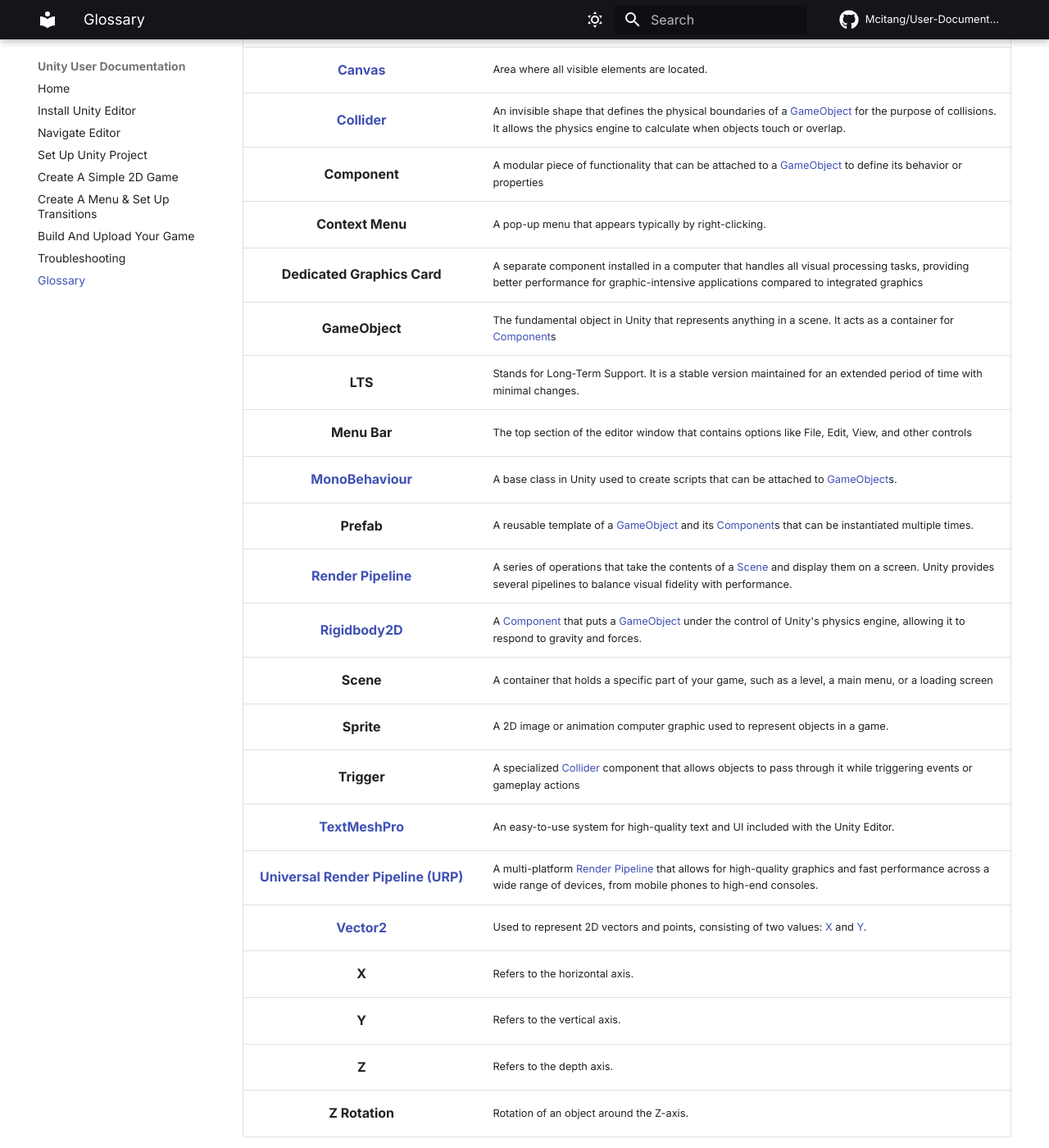
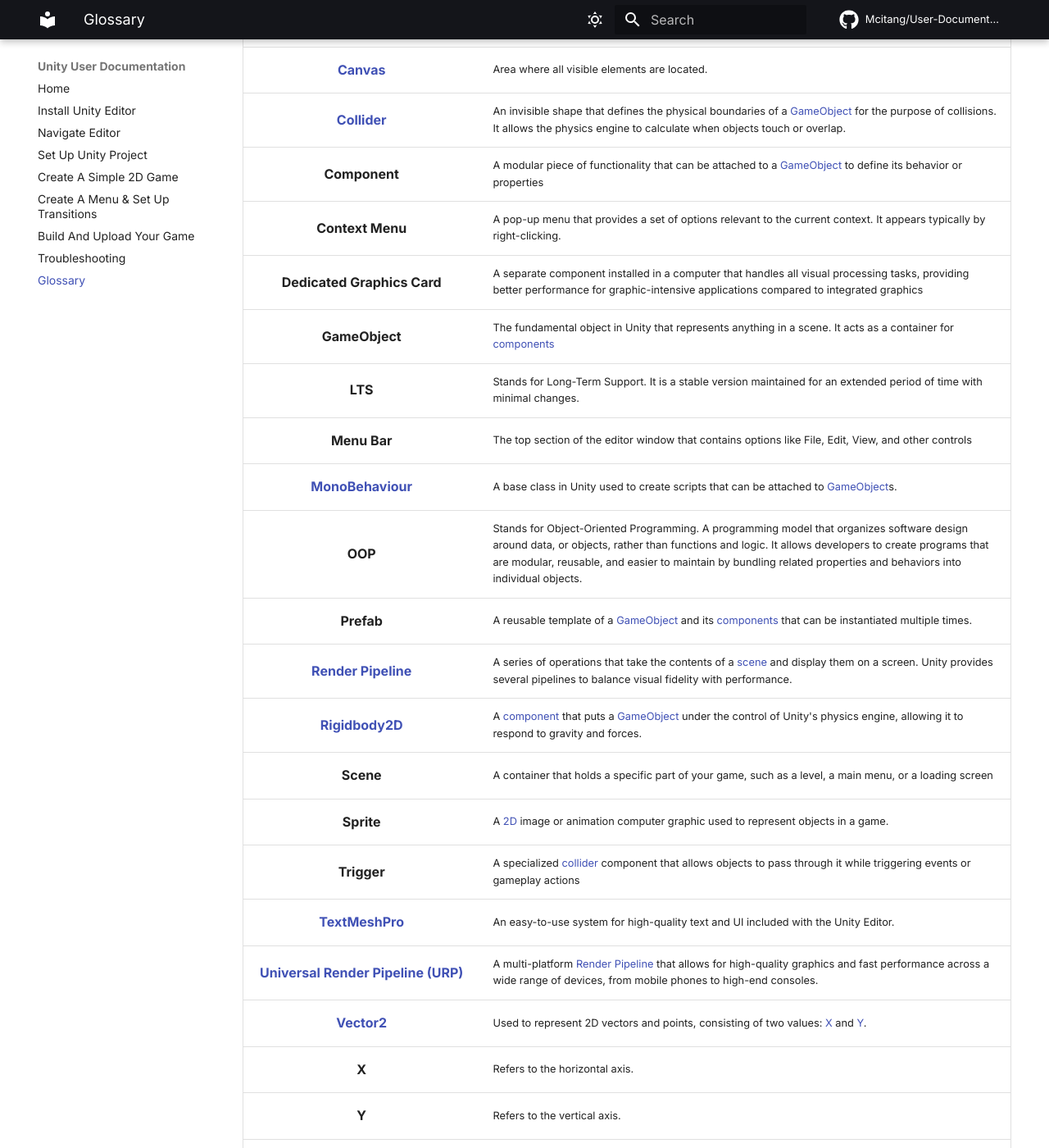
Before and after one commit to Mcitang/User-Documentation, an MkDocs documentation site: the page built from docs/glossary.md, in a window 1280 px wide and 1400 px high, scrolled down 357 px. Shown: the whole window at 82% size. Built offline with MkDocs 1.6.1 and Material for MkDocs 9.7.7, drawn with Linux system fonts in a browser that asks for light colours; comment, search, counter and statistics services are not loaded.

Commit message:
Link glossary terms together

```diff
--- a/docs/glossary.md
+++ b/docs/glossary.md
@@ -8,18 +8,19 @@
 | [Canvas][canvas-url] { #canvas }      |   Area where all visible elements are located.    |
 | [Collider][collider-url] { #collider }        |   An invisible shape that defines the physical boundaries of a [GameObject](#gameobject) for the purpose of collisions. It allows the physics engine to calculate when objects touch or overlap.      |
 | Component { #component }      |   A modular piece of functionality that can be attached to a [GameObject](#gameobject) to define its behavior or properties   |
-| Context Menu { #context-menu }        |   A pop-up menu that appears typically by right-clicking.     |
-| Dedicated Graphics Card { #dedicated-graphics-card }      |   A separate component installed in a computer that handles all visual processing tasks, providing better performance for graphic-intensive applications compared to integrated graphics      |
-| GameObject { #gameobject }        |   The fundamental object in Unity that represents anything in a scene. It acts as a container for [Component](#component)s        |
+| Context Menu { #context-menu }        |   A pop-up menu that provides a set of options relevant to the current context. It appears typically by right-clicking.   |
+| Dedicated Graphics Card { #dedicated-graphics-card }      |   A separate component installed in a computer that handles all visual processing tasks, providing better performance for graphic-intensive applications compared to integrated graphics  |
+| GameObject { #gameobject }        |   The fundamental object in Unity that represents anything in a scene. It acts as a container for [components](#component)    |
 | LTS { #lts }      |   Stands for Long-Term Support. It is a stable version maintained for an extended period of time with minimal changes.    |
 | Menu Bar { #menu-bar }        |   The top section of the editor window that contains options like File, Edit, View, and other controls        |
 | [MonoBehaviour][monobehaviour-url] { #monobehaviour }     |   A base class in Unity used to create scripts that can be attached to [GameObject](#gameobject)s.    |
-| Prefab { #prefab }        |   A reusable template of a [GameObject](#gameobject) and its [Component](#component)s that can be instantiated multiple times.        |
-| [Render Pipeline][render-pipelines-url] { #render-pipeline }      |   A series of operations that take the contents of a [Scene](#scene) and display them on a screen. Unity provides several pipelines to balance visual fidelity with performance.      |
-| [Rigidbody2D][rigidbody2d-url] { #rigidbody2d }       |   A [Component](#component) that puts a [GameObject](#gameobject) under the control of Unity's physics engine, allowing it to respond to gravity and forces.  |
+| OOP   |   Stands for Object-Oriented Programming. A programming model that organizes software design around data, or objects, rather than functions and logic. It allows developers to create programs that are modular, reusable, and easier to maintain by bundling related properties and behaviors into individual objects.   |
+| Prefab { #prefab }        |   A reusable template of a [GameObject](#gameobject) and its [components](#component) that can be instantiated multiple times.        |
+| [Render Pipeline][render-pipelines-url] { #render-pipeline }      |   A series of operations that take the contents of a [scene](#scene) and display them on a screen. Unity provides several pipelines to balance visual fidelity with performance.      |
+| [Rigidbody2D][rigidbody2d-url] { #rigidbody2d }   |   A [component](#component) that puts a [GameObject](#gameobject) under the control of Unity's physics engine, allowing it to respond to gravity and forces.  |
 | Scene { #scene }      |   A container that holds a specific part of your game, such as a level, a main menu, or a loading screen      |
-| Sprite { #sprite }        |   A 2D image or animation computer graphic used to represent objects in a game.       |
-| Trigger { #trigger }      |   A specialized [Collider](#collider) component that allows objects to pass through it while triggering events or gameplay actions    |
+| Sprite { #sprite }        |   A [2D](#2d) image or animation computer graphic used to represent objects in a game.       |
+| Trigger { #trigger }      |   A specialized [collider](#collider) component that allows objects to pass through it while triggering events or gameplay actions    |
 | [TextMeshPro][tmp-url] { #textmeshpro }       |   An easy-to-use system for high-quality text and UI included with the Unity Editor.  |
 | [Universal Render Pipeline (URP)][urp-url] { #universal-render-pipeline-urp }     |   A multi-platform [Render Pipeline](#render-pipeline) that allows for high-quality graphics and fast performance across a wide range of devices, from mobile phones to high-end consoles.    |
 | [Vector2][vector2-url] { #vector2 }       |   Used to represent 2D vectors and points, consisting of two values: [X](#x) and [Y](#y).     |
```
Also changed, not shown: docs/build-game.md (+2 -0 lines), docs/index.md (+10 -4 lines), docs/make-game.md (+1 -1 lines), docs/navigate-editor.md (+3 -3 lines), docs/setup-project.md (+1 -1 lines).
